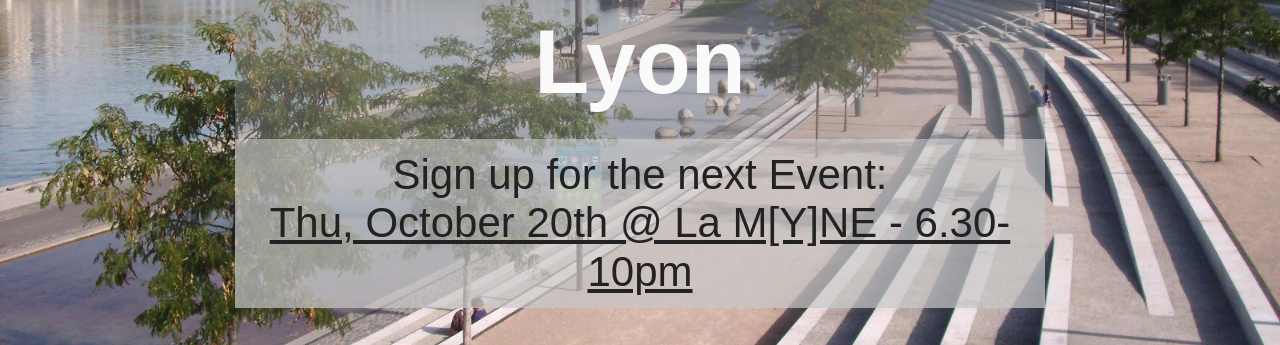
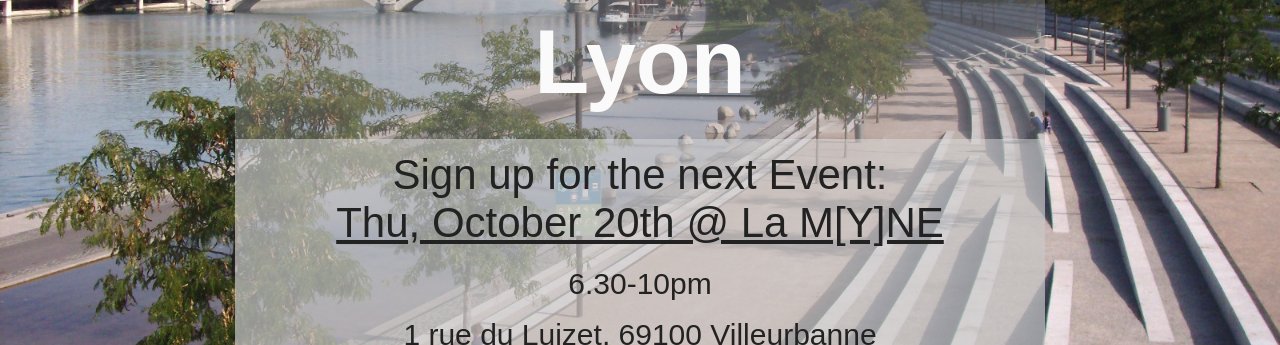
Before and after one commit to nodeschool/lyon, a plain HTML site: page index.html in a window 1280 px wide. Shown: the part 455-800 px from the top of the page. Drawn offline with Linux system fonts and the light colour scheme; a web font is replaced by a local one.

Commit message:
adding the address in the header

```diff
--- a/css/custom.css
+++ b/css/custom.css
@@ -104,16 +104,16 @@ header .row { z-index: 2; position: relative; }
   padding-bottom: 100px;
 }
 
-#subheadline, #subheadline a {
+.subheadline, .subheadline a {
   color: #222;
 }
 
-#subheadline{
+.subheadline{
   background-color: rgba(200, 200, 200, 0.7);
 
 }
 
-#subheadline a {
+.subheadline a {
   text-decoration: underline;
 }
 
--- a/index.html
+++ b/index.html
@@ -32,9 +32,13 @@
       <div id="header" class="twelve columns header-intro-wrap fadeUpIn">
         <img src="img/international-day-logo.png" alt="NodeSchool">
         <h1 class="logo">Lyon</h1>
-        <h2 id="subheadline">Sign up for the next Event:<br>
-          <a href="http://www.meetup.com/fr/Design-et-technologie-pour-projets-citoyens/events/226077807">Thu, October 20th @ La M[Y]NE - 6.30-10pm</a>
+        <h2 class="subheadline">Sign up for the next Event:<br>
+          <a href="http://www.meetup.com/fr/Design-et-technologie-pour-projets-citoyens/events/226077807">Thu, October 20th @ La M[Y]NE</a>
         </h2>
+        <h3 class="subheadline">6.30-10pm</h3>
+        <h3 class="subheadline">
+          <a href="http://www.openstreetmap.org/node/2684857250">1 rue du Luizet, 69100 Villeurbanne</a>
+        </h3>
         <div class="catch-errors-top"></div>
       </div>
       <!-- /END: Intro -->
@@ -68,8 +72,7 @@
           </span>
           <h3>Self-Guided</h3>
           <p>You will go through a set of self-paced challenges. No boring talks.
-             All challenges are Open Source and
-          available online on <a href="http://nodeschool.io/">nodeschool.io</a>.
+            All challenges are Open Source and available online on <a href="http://nodeschool.io">nodeschool.io</a>.
            This means you can continue learning after the event.
            You might want to have a look to those very valuable
            <a href="https://github.com/nodeschool/lyon/blob/master/learnjavascript.md">resources to learn javascript</a> too.
```
